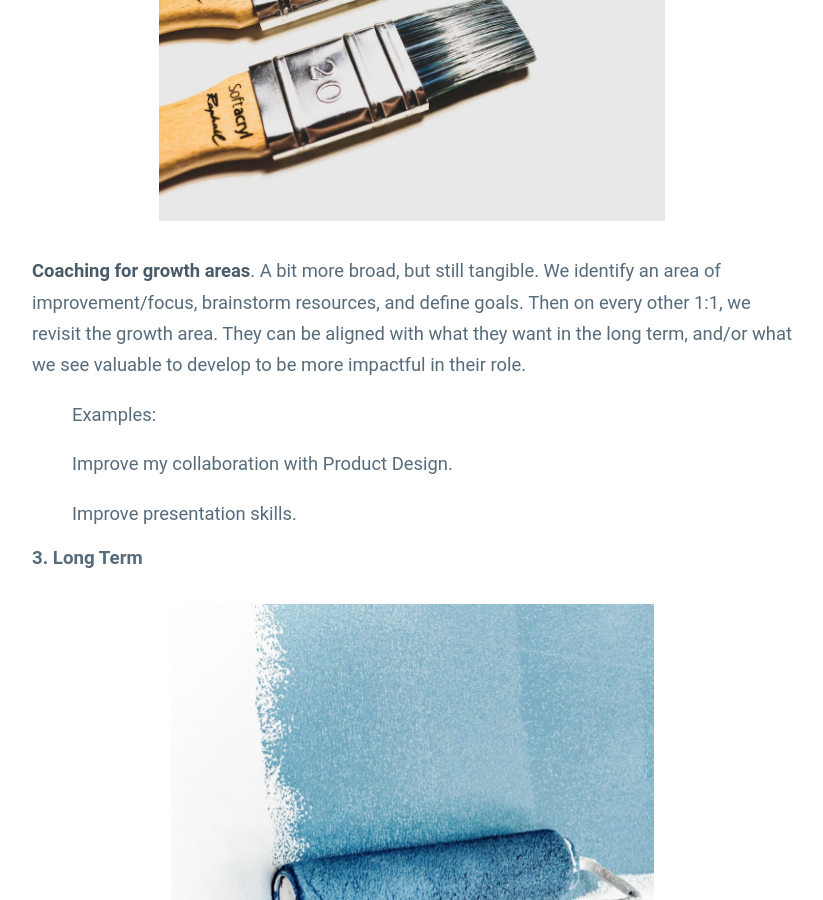
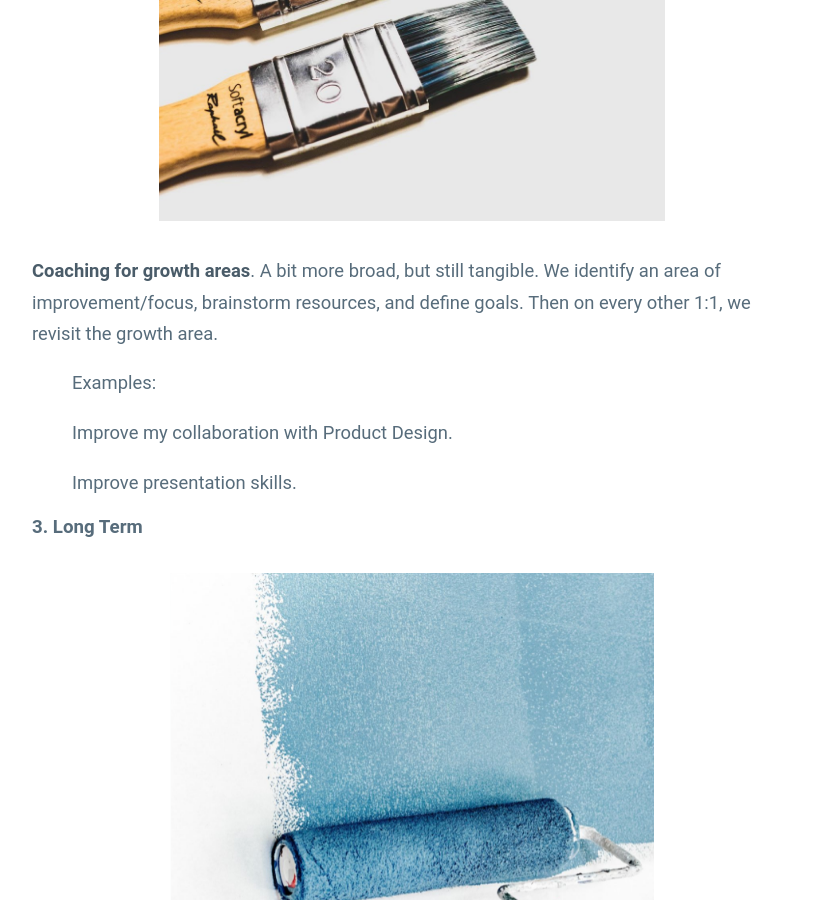
Before and after one commit to guillermodlpa/site, a Jekyll site: the page built from _posts/2021-12-08-growth-of-direct-reports.markdown, in a window 1280 px wide and 900 px high, scrolled down 4592 px. Shown: the whole window, without its empty margins (228-1051 px from the left). Built offline with Jekyll 4.4.1, drawn with Linux system fonts in a browser that asks for light colours.

Commit message:
Updated Growth Of Direct Reports

```diff
--- a/_posts/2021-12-08-growth-of-direct-reports.markdown
+++ b/_posts/2021-12-08-growth-of-direct-reports.markdown
@@ -61,7 +61,7 @@ Consists on **feedback**, educational discussions during 1:1s, reflection opport
 
 ![mid.png](/uploads/mid.png)
 
-**Coaching for growth areas**. A bit more broad, but still tangible. We identify an area of improvement/focus, brainstorm resources, and define goals. Then on every other 1:1, we revisit the growth area. They can be aligned with what they want in the long term, and/or what we see valuable to develop to be more impactful in their role.
+**Coaching for growth areas**. A bit more broad, but still tangible. We identify an area of improvement/focus, brainstorm resources, and define goals. Then on every other 1:1, we revisit the growth area.
 
 > Examples:
 >
```
